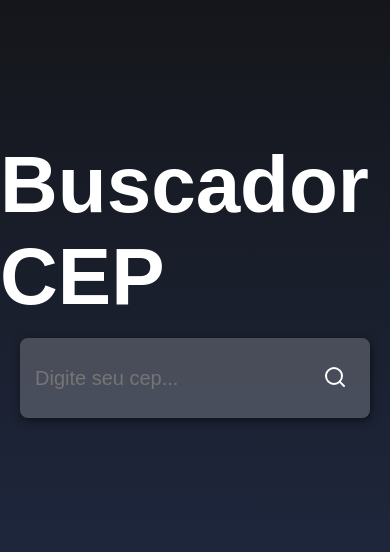
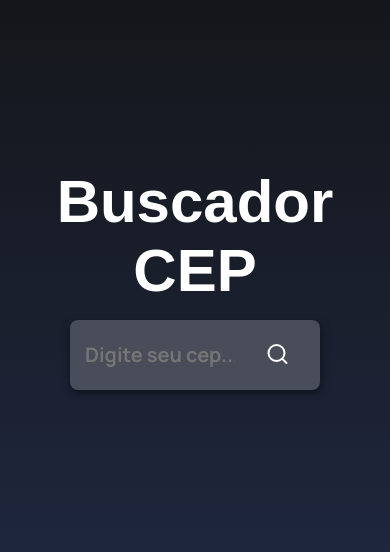
Before and after one commit to marcelopetroni/BuscadorCepReact, a React (Vite) app: page / in a window 390 px wide. Shown: the part 136-688 px from the top of the page. Built offline with nearby package versions, Linux system fonts and the light colour scheme.

Commit message:
ajuste botão e responsividade

```diff
--- a/src/App.jsx
+++ b/src/App.jsx
@@ -7,7 +7,8 @@ function App() {
   const [input, setInput] = useState('');
   const [cep, setCep] = useState('');
 
-  async function handleSearch() {
+  async function handleSearch(e) {
+    e.preventDefault();
     if(input == '') {
       alert("Cep não informado.");
       return;
@@ -25,32 +26,25 @@ function App() {
     }
   }
 
-  const handleKeyPress = (event) => {
-    if(event.key == 'Enter') {
-      event.preventDefault();
-    }
-  }
-
   return (
     <> {/* esses <></> são fragmentos que permite mais de um elemento HTML a ser inserido*/}
       <link href="https://fonts.googleapis.com/css2?family=Manrope:wght@700&display=swap" rel="stylesheet"></link>
       <div className="container">
         <h1 className='title'>Buscador CEP</h1>
-
+        <form onSubmit={handleSearch}>
           <div className="containerInput">
             <input type="text"
             className="search"
             placeholder='Digite seu cep...'
             value={input}
             onChange={(e) => setInput(e.target.value)}
-          onKeyUp={handleKeyPress}
             />
 
             {/* OnChange define a função que guarda no evento input as infos escritas no campo de formulário*/}
             {/* onKeyUp adiciona a possibilidade de chamar a função principal ao apertar um botão que no exemplo
             a função handleKeyPress define como enter*/}
 
-          <button className="lupa" onClick={handleSearch}>
+            <button type="submit" className="lupa" onClick={handleSearch}>
             {/* CUIDADO QUE NO ON CLICK NÃO BOTE A FUNÇÃO COM () APENAS SUA REFERÊNCIA, SE NÃO, NÃO FUNCIONA*/}
             <FiSearch
               className='botao'
@@ -60,6 +54,7 @@ function App() {
 
             </button>
           </div>
+          </form>
 
         {Object.keys(cep).length > 0 && (
         <main className="main">
--- a/src/styles.css
+++ b/src/styles.css
@@ -49,7 +49,7 @@
 
 .search::placeholder {
   font-size: 20px;
-  font-family: 'Kanit', sans-serif;
+  font-family: 'Manrope', sans-serif;
 }
 
 .lupa {
@@ -58,6 +58,7 @@
   transition: transform 0.4s;
   background-color: transparent;
   border: none;
+  margin-left: auto;
 }
 .lupa:hover {
   transform: scale(1.2);
@@ -87,3 +88,36 @@
 .info {
   margin-left: 15px;
 }
+@media screen and (max-width: 450px) {
+  .title {
+    text-align: center;
+  }
+}
+@media screen and (max-width: 600px) {
+  #root {
+    overflow: hidden;
+  }
+  .title {
+    font-size: 60px;
+  }
+  .search {
+    width: 150px;
+  }
+  .lupa {
+    width: 60px;
+  }
+  .containerInput {
+    height: 70px;
+    width: 250px;
+    margin-left: 8px;
+    margin-right: 8px;
+  }
+  .main {
+    height: fit-content;
+    width: fit-content;
+    margin-left: 8px;
+    margin-right: 8px;
+    padding: 10px;
+    font-size: 18px;
+  }
+}
```
Lines whose indentation alone changed are shown as unchanged.
